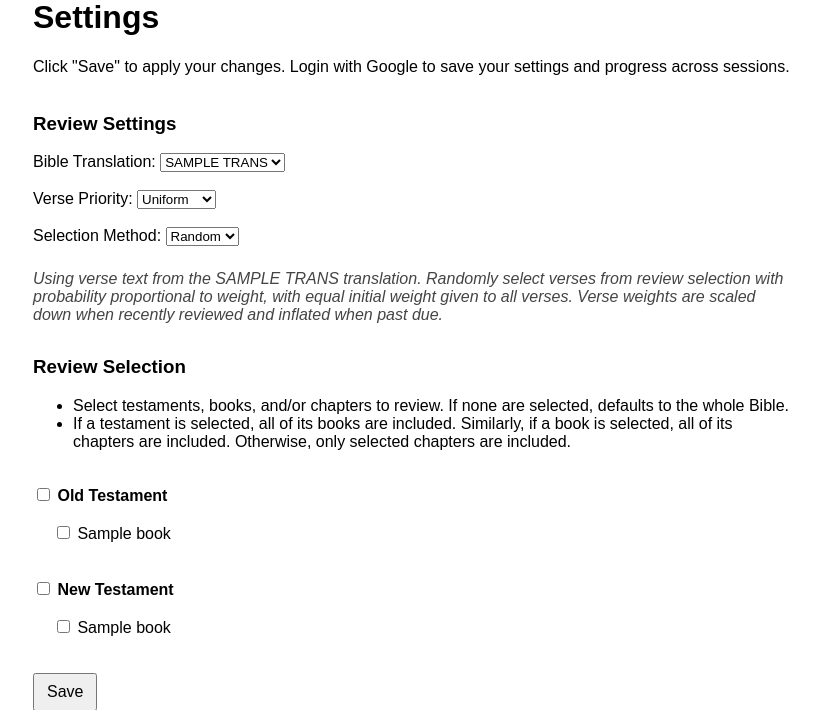
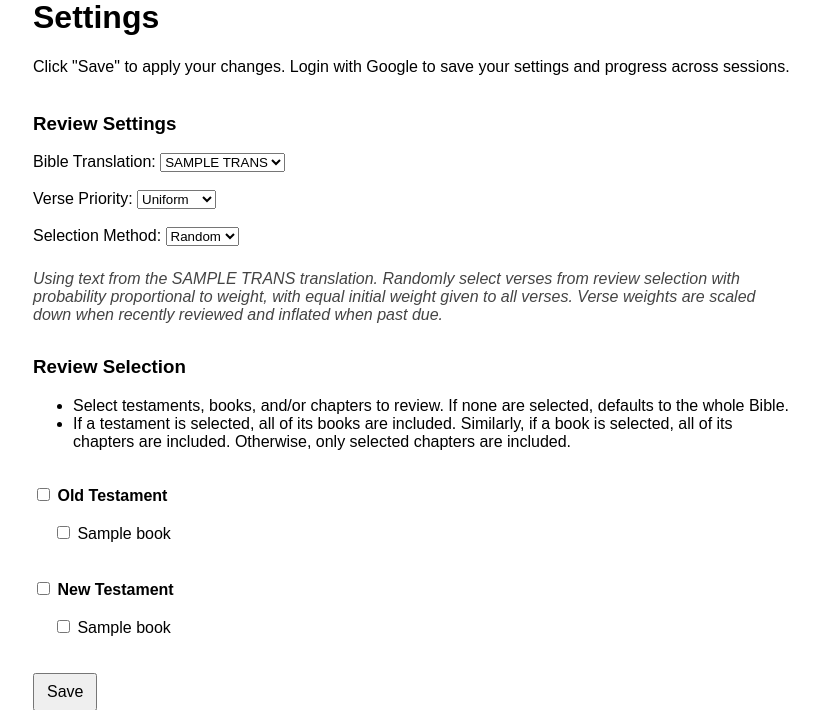
Before and after one commit to jirehhuang/know-your-bible, a Python web app: template app/templates/settings.html in a window 1280 px wide. Shown: the part 128-838 px from the top of the page, without its empty margins (227-1043 px from the left). Run offline with Jinja, Linux system fonts and the light colour scheme; the template is opened without the code that fills it: most values are stand-ins (such as "Sample title", 1, 10 or a date in 2020); some libraries are stand-ins or nearby versions.

Commit message:
Minor updates to settings page

```diff
--- a/app/templates/settings.html
+++ b/app/templates/settings.html
@@ -32,7 +32,7 @@
       <section style="margin-bottom: 2em;">
         <table style="font-size: 0.9em; color: #333; border-collapse: collapse;">
           <tr>
-            <td style="padding-right: 1.5em;">Datetime:</td>
+            <td style="padding-right: 1.5em;">Timestamp:</td>
             <td id="last-reviewed-time">{{ stats.date_time or '' }}</td>
           </tr>
           <tr>
@@ -239,7 +239,7 @@
       const priority = prioritySelect.value;
       const selector = selectorSelect.value;
 
-      let desc = `Using verse text from the ${translation} translation. `;
+      let desc = `Using text from the ${translation} translation. `;
 
       if (selector === "random") {
         desc += "Randomly select verses from review selection with probability proportional to weight, ";
```
